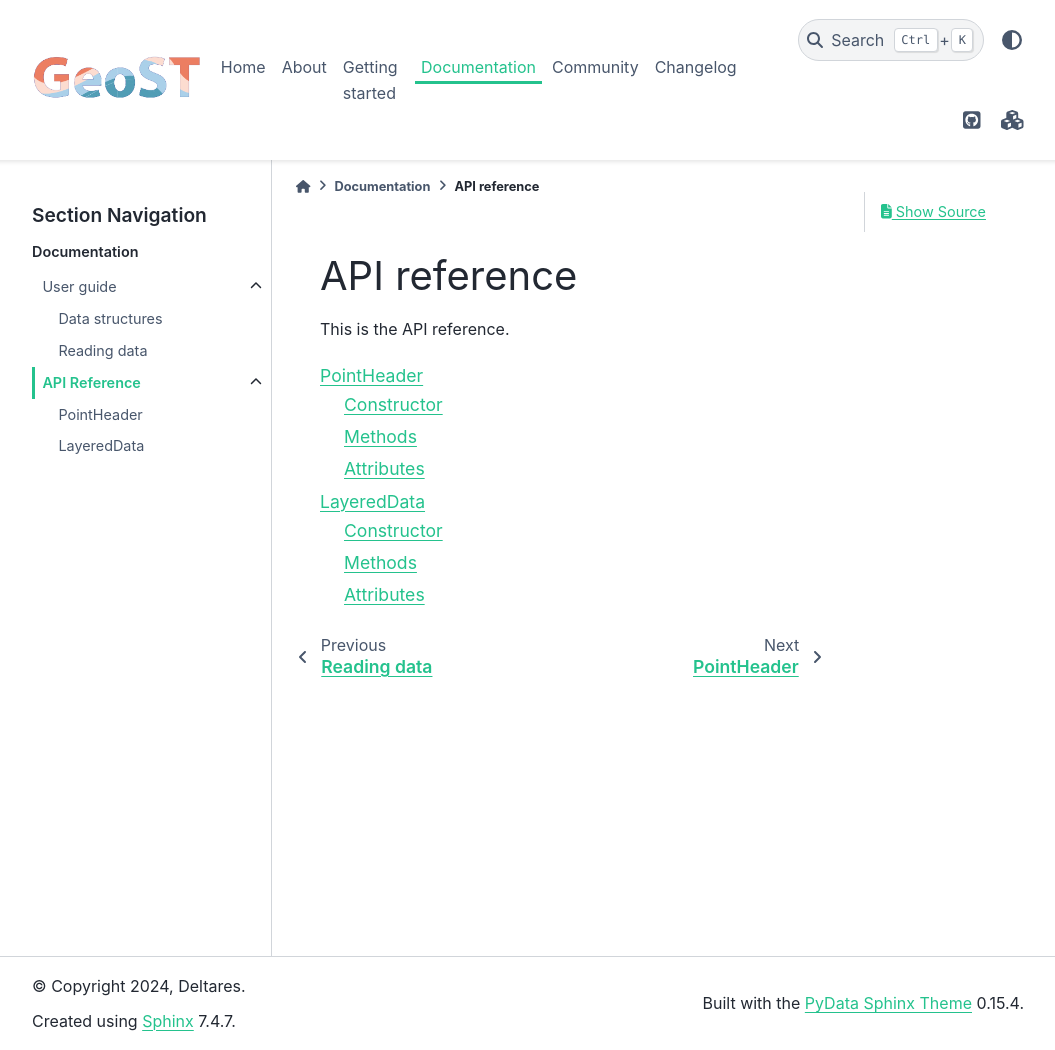
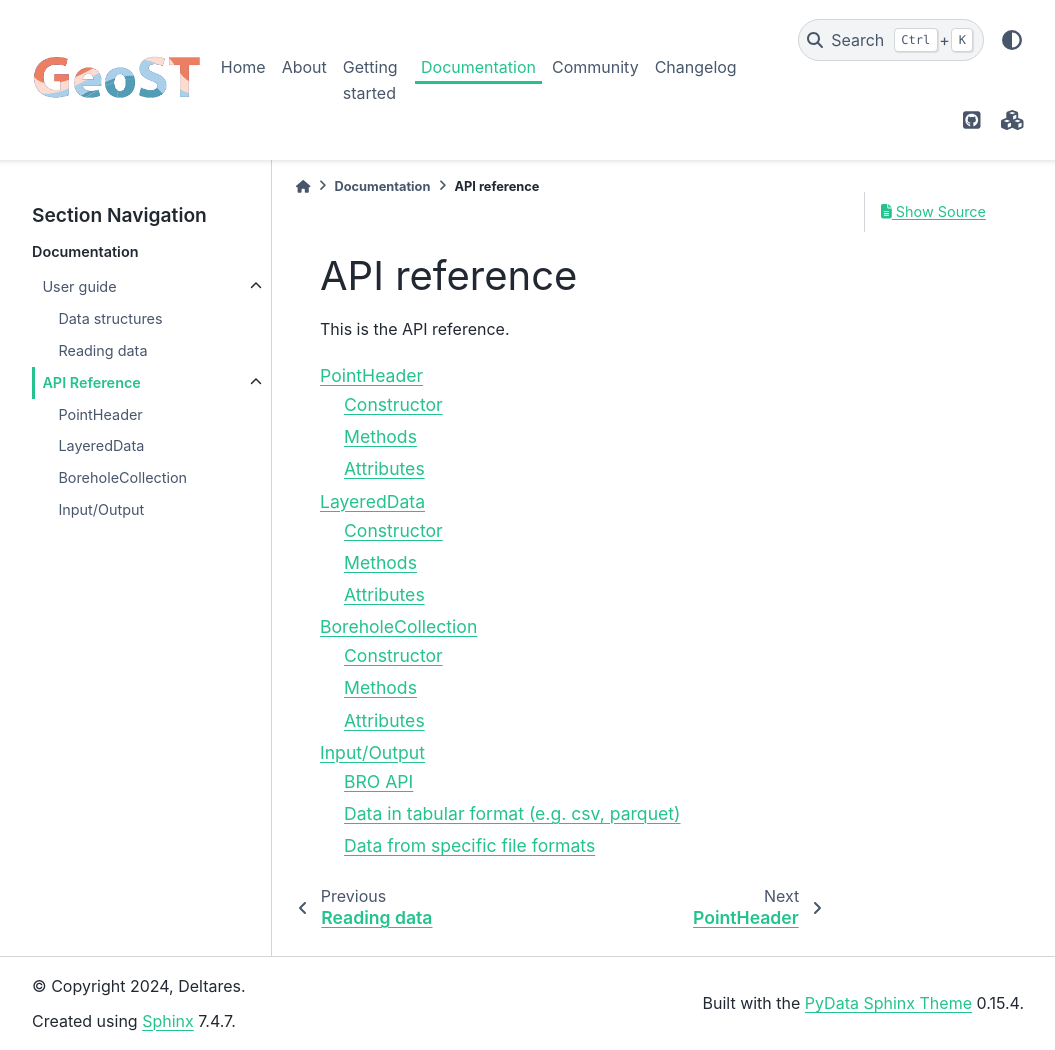
Before and after one commit to Deltares-research/geost, a Sphinx documentation site: the page built from docs/api_reference.md, in a window 1280 px wide and 1050 px high. Shown: the whole window, without its empty margins (112-1167 px from the left). Built offline with Sphinx 7.4.7 and the PyData theme 0.15.4, drawn with Linux system fonts in a browser that asks for light colours; pages that are not in the unit, such as notebooks, are missing from menus.

Commit message:
Add input output

````diff
--- a/docs/api_reference.md
+++ b/docs/api_reference.md
@@ -9,5 +9,7 @@ maxdepth: 2
 
 PointHeader <api_reference/point_header>
 LayeredData <api_reference/layered_data>
+BoreholeCollection <api_reference/borehole_collection>
+Input/Output <api_reference/io>
 
 ```
--- /dev/null
+++ b/docs/api_reference/io.rst
@@ -0,0 +1,31 @@
+Input/Output
+============
+
+.. currentmodule:: geost
+
+BRO API
+-------
+.. autosummary::
+   :toctree: generated/
+
+   get_bro_objects_from_bbox
+   get_bro_objects_from_geometry
+
+
+Data in tabular format (e.g. csv, parquet)
+------------------------------------------
+.. autosummary::
+   :toctree: generated/
+
+   read_borehole_table
+   read_cpt_table
+   read_nlog_cores
+   read_uullg_tables
+
+
+Data from specific file formats
+-------------------------------
+.. autosummary::
+   :toctree: generated/
+
+   read_gef_cpts
````
Also changed, not shown: docs/api_reference/borehole_collection.rst (added, +58 -0 lines).
